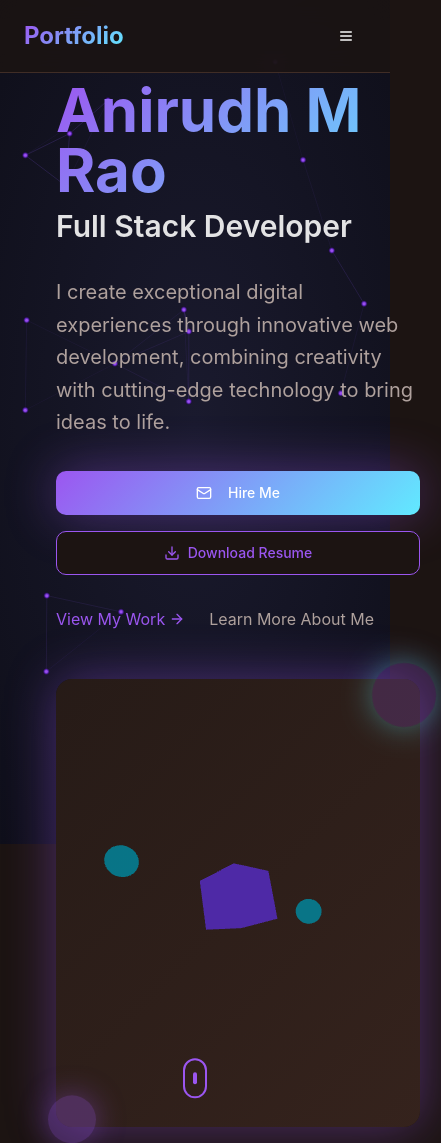
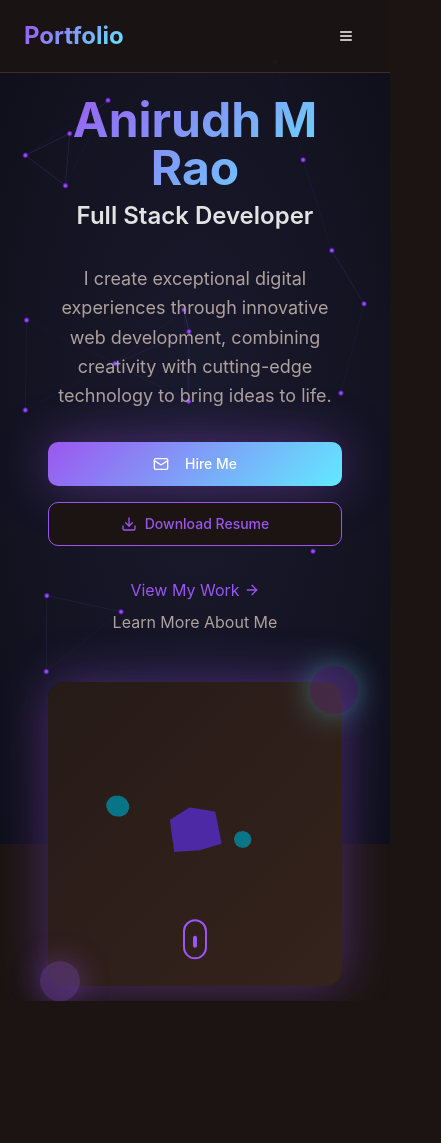
Before and after one commit to anirudh-731/portfolio, a React (Vite) app: page / in a window 390 px wide. Shown: the whole page, 441 px wide, since content can reach past the window. After the commit the page ends 1001 px from the top, so only its background shows below. Built offline with nearby package versions, Linux system fonts and the light colour scheme.

Commit message:
changes finale

```diff
--- a/index.html
+++ b/index.html
@@ -6,16 +6,16 @@
     <title>Anirudh - Portfolio</title>
     <meta name="description" content="Modern portfolio showcasing full-stack development skills with React, Node.js, and cutting-edge web technologies. View my projects and get in touch!" />
     <meta name="author" content="Anirudh" />
-    <meta name="keywords" content="full stack developer, react developer, portfolio, web development, javascript, typescript" />
+    <meta name="keywords" content="Software developer, react developer, portfolio, web development, javascript, typescript" />
 
-   <meta property="og:title" content="Anirudh - Full Stack Developer Portfolio" />
+   <meta property="og:title" content="Anirudh - Software Developer Portfolio" />
     <meta property="og:description" content="Modern portfolio showcasing full-stack development skills with React, Node.js, and cutting-edge web technologies." />
     <meta property="og:type" content="website" />
     <!-- <meta property="og:image" content="" /> -->
 
     <meta name="twitter:card" content="summary_large_image" />
     <meta name="twitter:site" content="@ani.m.rao@gmail.com" />
-    <meta name="twitter:title" content="Anirudh - Full Stack Developer Portfolio" />
+    <meta name="twitter:title" content="Anirudh - Software Developer Portfolio" />
     <meta name="twitter:description" content="Modern portfolio showcasing full-stack development skills with React, Node.js, and cutting-edge web technologies." />
     <!-- <meta name="twitter:image" content="" /> -->
   </head>
--- a/src/pages/About.tsx
+++ b/src/pages/About.tsx
@@ -10,7 +10,7 @@ const About = () => {
   };
 
   return (
-    <div className="min-h-screen pt-24 pb-16 px-6 pl-1">
+    <div className="min-h-screen pt-24 pb-16 px-6 pl-[21px]">
       <div className="container mx-auto max-w-4xl">
         {/* Header */}
         <motion.div
@@ -50,17 +50,13 @@ const About = () => {
             className="space-y-6"
           >
             <h2 className="text-3xl font-bold text-foreground">
-              Hello! I'm a Full Stack Developer
+              Hello! I'm a Software Developer
             </h2>
 
             <div className="space-y-4 text-muted-foreground leading-relaxed">
               <p>
-                With a strong foundation in development, I specialize in building modern, responsive, and user-friendly applications using technologies like React, Next.js, Node.js, and cloud deployment platforms.
+                With a strong foundation in development, I specialize in building modern, responsive, and user-friendly applications using technologies like React, Next.js, Node.js, and cloud deployment platforms. Driven by curiosity and creativity, I craft digital experiences that are both functional and visually engaging, turning real-world problems into innovative solutions.
               </p>
-              <p>
-                I enjoy combining creativity with cutting-edge tools to create digital experiences that are functional & visually engaging. My journey started with a curiosity about how software applicatons work, and it has grown into a passion for solving real-world problems through innovative development.
-              </p>
-
             </div>
           </motion.div>
         </div>
@@ -70,17 +66,17 @@ const About = () => {
   initial={{ opacity: 0, y: 40 }}
   animate={{ opacity: 1, y: 0 }}
   transition={{ delay: 0.5, duration: 0.6, ease: "easeOut" }}
-          className="space-y-12"
+  className="space-y-12 ml-[24px]"
 >
   <h2 className="text-4xl font-bold text-center text-foreground mb-12">
     What I Do
   </h2>
 
-          <div className="grid md:grid-cols-3 gap-8">
+  <div className="grid grid-cols-1 sm:grid-cols-2 md:grid-cols-3 gap-6 sm:gap-8">
     {[
       {
         icon: Code2,
-                title: "Full Stack Development",
+        title: "Software Development",
         description: "Building end-to-end web applications with modern frameworks and technologies."
       },
       {
@@ -114,6 +110,7 @@ const About = () => {
     ))}
   </div>
 </motion.div>
+
       </div>
     </div>
   );
--- a/src/pages/Hero.tsx
+++ b/src/pages/Hero.tsx
@@ -7,15 +7,15 @@ import Scene3D from '@/components/Scene3D';
 
 const Hero = () => {
   return (
-    <div className="min-h-screen flex items-center justify-center px-6 pt-20">
+    <div className="min-h-screen flex items-center justify-center px-4 sm:px-6 pt-20">
       <div className="container mx-auto">
-        <div className="grid lg:grid-cols-2 gap-12 items-center">
+        <div className="grid grid-cols-1 lg:grid-cols-2 gap-12 items-center">
           {/* Left Content */}
           <motion.div
             initial={{ opacity: 0, x: -50 }}
             animate={{ opacity: 1, x: 0 }}
             transition={{ duration: 0.8, ease: "easeOut" }}
-            className="space-y-8"
+            className="space-y-8 text-center lg:text-left"
           >
             {/* Greeting */}
             <motion.div
@@ -24,10 +24,10 @@ const Hero = () => {
               transition={{ delay: 0.2, duration: 0.6 }}
               className="space-y-2"
             >
-              <h1 className="text-6xl lg:text-7xl font-bold text-gradient">
+              <h1 className="text-5xl sm:text-6xl lg:text-7xl font-bold text-gradient mt-4">
                 Anirudh M Rao
               </h1>
-              <h2 className="text-3xl lg:text-4xl font-semibold text-foreground/90">
+              <h2 className="text-2xl sm:text-3xl lg:text-4xl font-semibold text-foreground/90">
                 Full Stack Developer
               </h2>
             </motion.div>
@@ -37,7 +37,7 @@ const Hero = () => {
               initial={{ opacity: 0, y: 20 }}
               animate={{ opacity: 1, y: 0 }}
               transition={{ delay: 0.4, duration: 0.6 }}
-              className="text-xl text-muted-foreground leading-relaxed max-w-lg"
+              className="text-lg sm:text-xl text-muted-foreground leading-relaxed max-w-full lg:max-w-lg mx-auto lg:mx-0"
             >
               I create exceptional digital experiences through innovative web development,
               combining creativity with cutting-edge technology to bring ideas to life.
@@ -48,7 +48,7 @@ const Hero = () => {
               initial={{ opacity: 0, y: 20 }}
               animate={{ opacity: 1, y: 0 }}
               transition={{ delay: 0.6, duration: 0.6 }}
-              className="flex flex-col sm:flex-row gap-4"
+              className="flex flex-col sm:flex-row justify-center lg:justify-start gap-4"
             >
               <Button
                 asChild
@@ -66,12 +66,11 @@ const Hero = () => {
                 size="lg"
                 className="border-primary text-primary hover:bg-primary hover:text-primary-foreground transition-all"
               >
-                <a href="/Anirudh_Resume.pdf" download className="flex items-center">
+                <a href="/Anirudh_Resume.pdf" download className="flex items-center justify-center">
                   <Download className="mr-2 h-5 w-5" />
                   Download Resume
                 </a>
               </Button>
-
             </motion.div>
 
             {/* Quick Links */}
@@ -79,7 +78,7 @@ const Hero = () => {
               initial={{ opacity: 0, y: 20 }}
               animate={{ opacity: 1, y: 0 }}
               transition={{ delay: 0.8, duration: 0.6 }}
-              className="flex items-center space-x-6"
+              className="flex flex-col sm:flex-row items-center sm:items-start justify-center lg:justify-start space-y-2 sm:space-y-0 sm:space-x-6"
             >
               <Link
                 to="/projects"
@@ -102,22 +101,22 @@ const Hero = () => {
             initial={{ opacity: 0, x: 50 }}
             animate={{ opacity: 1, x: 0 }}
             transition={{ duration: 0.8, ease: "easeOut", delay: 0.3 }}
-            className="relative"
+            className="relative flex justify-center lg:justify-end"
           >
-            <div className="relative gradient-card rounded-2xl p-8 glow-primary">
-              <Scene3D className="w-full h-96" />
+            <div className="relative gradient-card rounded-2xl p-6 sm:p-8 glow-primary w-full max-w-md sm:max-w-lg">
+              <Scene3D className="w-full h-64 sm:h-80 md:h-96" />
 
               {/* Floating elements */}
               <motion.div
                 animate={{ rotate: 360 }}
                 transition={{ duration: 20, repeat: Infinity, ease: "linear" }}
-                className="absolute -top-4 -right-4 w-16 h-16 bg-accent/20 rounded-full glow-cyan"
+                className="absolute -top-4 -right-4 w-12 h-12 sm:w-16 sm:h-16 bg-accent/20 rounded-full glow-cyan"
               />
 
               <motion.div
                 animate={{ y: [-10, 10, -10] }}
                 transition={{ duration: 4, repeat: Infinity, ease: "easeInOut" }}
-                className="absolute -bottom-2 -left-2 w-12 h-12 bg-neon-purple/30 rounded-full glow-purple"
+                className="absolute -bottom-2 -left-2 w-10 h-10 sm:w-12 sm:h-12 bg-neon-purple/30 rounded-full glow-purple"
               />
             </div>
           </motion.div>
```
Lines whose indentation alone changed are shown as unchanged.
